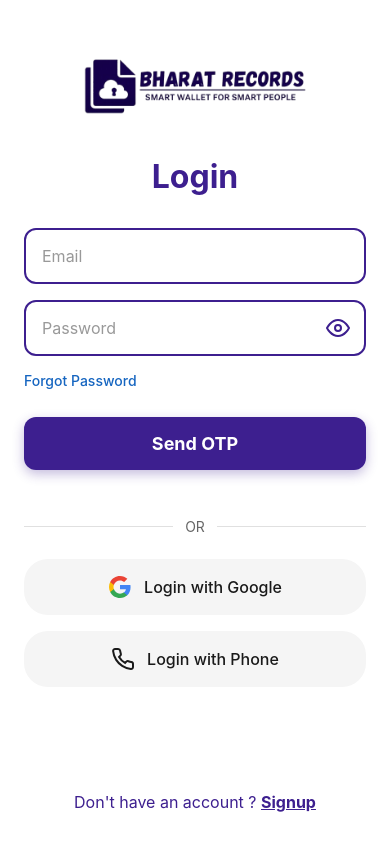
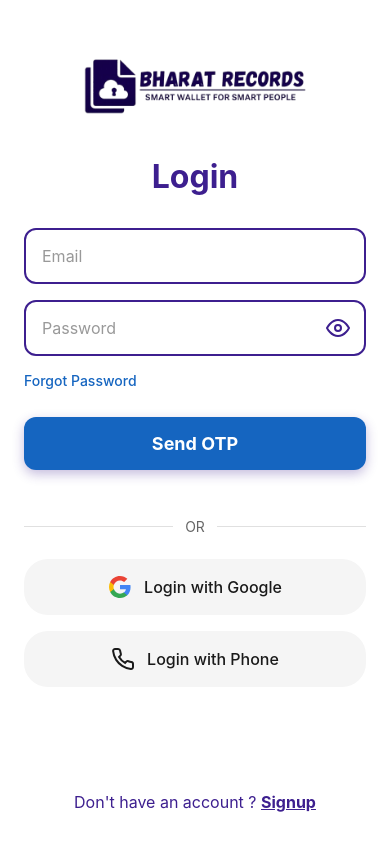
Before and after one commit to kunalvvs/BharatRecords-Torion, a React (Vite) app in the folder frontend/: page /login in a window 390 px wide. Built offline with nearby package versions, Linux system fonts and the light colour scheme.

Commit message:
Update primary button background color in PhoneLoginPage.css

```diff
--- a/frontend/src/pages/PhoneLoginPage.css
+++ b/frontend/src/pages/PhoneLoginPage.css
@@ -92,7 +92,8 @@
 }
 
 .btn-primary {
-  background: var(--primary-purple);
+  /* background: var(--primary-purple); */
+  background-color: #1565C0;
   color: white;
   border: none;
   border-radius: 12px;
```
